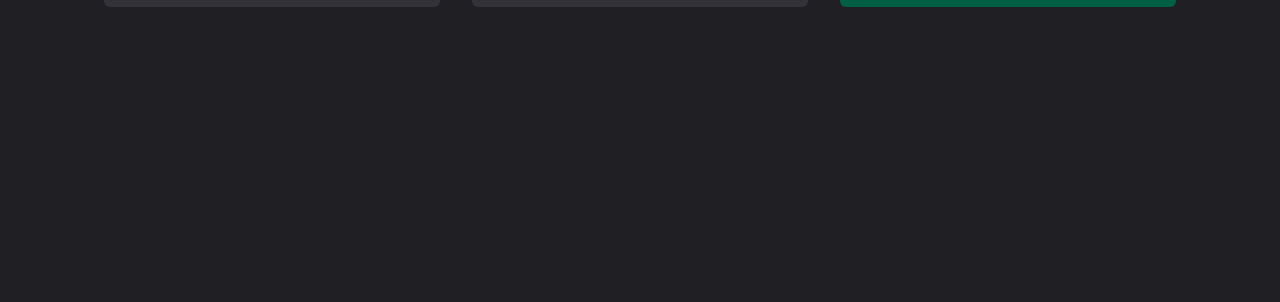
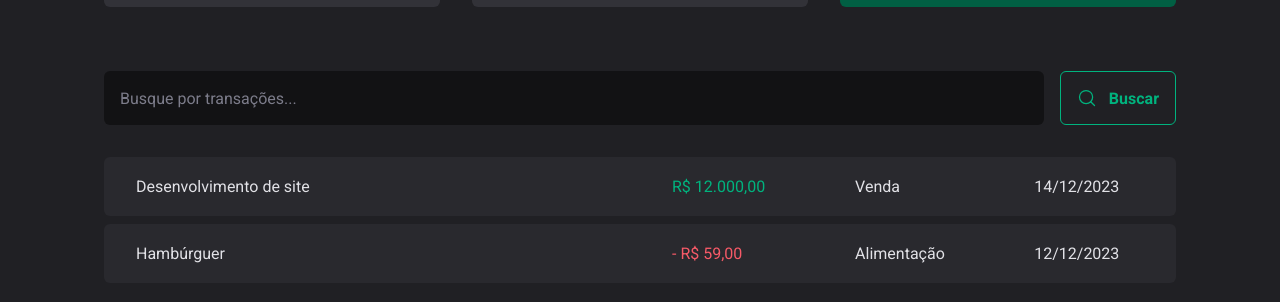
Before and after one commit to pedrokarnoski/dt-money, a React (Vite) app: page / in a window 1280 px wide. Shown: the part 128-430 px from the top of the page. Built offline with nearby package versions, Linux system fonts and the light colour scheme.

Commit message:
feat: Searchbar

```diff
--- /dev/null
+++ b/src/pages/Transactions/components/SearchForm/index.tsx
@@ -0,0 +1,15 @@
+import { MagnifyingGlass } from "phosphor-react";
+import { SearchFormContainer } from "./styles";
+
+export function SearchForm() {
+  return (
+    <SearchFormContainer>
+      <input type="text" placeholder="Busque por transações..." />
+
+      <button type="submit">
+        <MagnifyingGlass size={20} />
+        Buscar
+      </button>
+    </SearchFormContainer>
+  )
+}
--- /dev/null
+++ b/src/pages/Transactions/components/SearchForm/styles.ts
@@ -0,0 +1,41 @@
+import { styled } from "styled-components";
+
+export const SearchFormContainer = styled.form`
+  display: flex;
+  gap: 1rem;
+
+  input {
+    flex: 1;
+    border-radius: 6px;
+    border: 0;
+    background: ${(props) => props.theme["gray-900"]};
+    color: ${(props) => props.theme["gray-300"]};
+    padding: 1rem;
+
+    &::placeholder {
+      color: ${(props) => props.theme["gray-500"]};
+    }
+  }
+
+  button {
+    display: flex;
+    align-items: center;
+    gap: 0.75rem;
+
+    border: 0;
+    padding: 1rem;
+    background: transparent;
+    border: 1px solid ${(props) => props.theme["green-300"]};
+    color: ${(props) => props.theme["green-300"]};
+    font-weight: bold;
+    border-radius: 6px;
+
+    &:hover {
+      background: ${(props) => props.theme["green-500"]};
+      border-color: ${(props) => props.theme["green-500"]};
+      color: ${(props) => props.theme.white};
+
+      transition: background-color 0.2s, color 0.2s, border-color 0.2s;
+    }
+  }
+`;
--- a/src/pages/Transactions/index.tsx
+++ b/src/pages/Transactions/index.tsx
@@ -1,11 +1,41 @@
 import { Header } from '../../components/Header'
 import { Summary } from '../../components/Summary'
+import { SearchForm } from './components/SearchForm'
+import { PriceHighlight, TransactionsContainer, TransactionsTable } from './styles'
 
 export function Transactions() {
   return (
     <div>
       <Header />
       <Summary />
+
+      <TransactionsContainer>
+        <SearchForm />
+
+        <TransactionsTable>
+          <tbody>
+            <tr>
+              <td width="50%">Desenvolvimento de site</td>
+              <td>
+                <PriceHighlight variant="income">
+                  R$ 12.000,00
+                </PriceHighlight>
+              </td>
+              <td>Venda</td>
+              <td>14/12/2023</td>
+            </tr>
+            <tr>
+              <td width="50%">Hambúrguer</td>
+              <td>
+                <PriceHighlight variant="outcome">
+                  - R$ 59,00
+                </PriceHighlight></td>
+              <td>Alimentação</td>
+              <td>12/12/2023</td>
+            </tr>
+          </tbody>
+        </TransactionsTable>
+      </TransactionsContainer>
     </div>
   )
 }
--- a/src/pages/Transactions/styles.ts
+++ b/src/pages/Transactions/styles.ts
@@ -0,0 +1,41 @@
+import styled from "styled-components";
+
+export const TransactionsContainer = styled.main`
+  width: 100%;
+  max-width: 1120px;
+  margin: 4rem auto 0;
+  padding: 0 1.5rem;
+`;
+
+export const TransactionsTable = styled.table`
+  width: 100%;
+  border-collapse: separate;
+  border-spacing: 0 0.5rem;
+  margin-top: 1.5rem;
+
+  td {
+    padding: 1.25rem 2rem;
+    background: ${(props) => props.theme["gray-700"]};
+
+    &:first-child {
+      border-top-left-radius: 6px;
+      border-bottom-left-radius: 6px;
+    }
+
+    &:last-child {
+      border-top-right-radius: 6px;
+      border-bottom-right-radius: 6px;
+    }
+  }
+`;
+
+interface PriceHighlightProps {
+  variant: "income" | "outcome";
+}
+
+export const PriceHighlight = styled.span<PriceHighlightProps>`
+  color: ${(props) =>
+    props.variant === "income"
+      ? props.theme["green-300"]
+      : props.theme["red-300"]};
+`;
```
